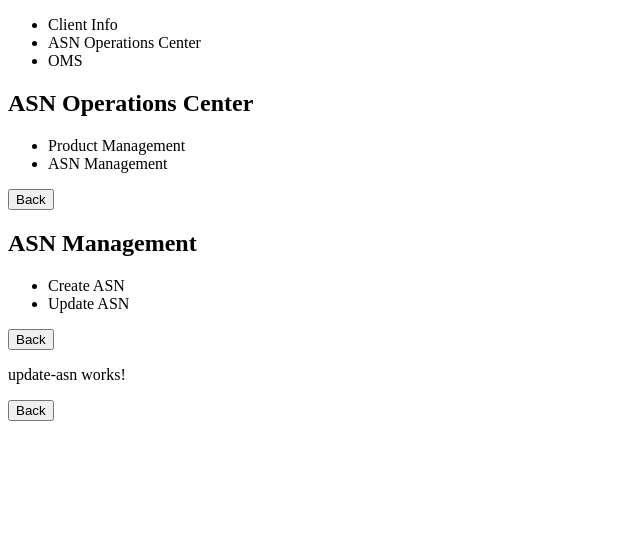
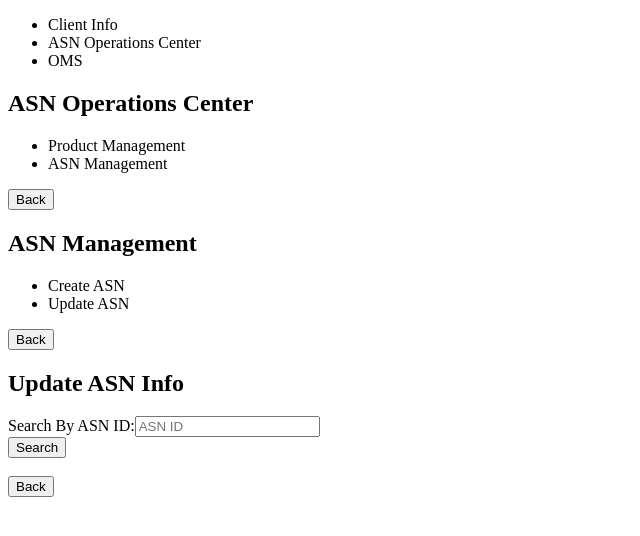
Before and after one commit to philipzhang86/mini-warehouse, an Angular app: page /client-dashboard/asn-operations-center/asn-dashboard/update-asn in a window 1280 px wide. Shown: the top 536 px of the page, without its empty margins (0-640 px from the left). Built offline with nearby package versions, Linux system fonts and the light colour scheme.

Commit message:
update-asn 1.0 added

```diff
--- a/src/app/asn-dashboard/update-asn/update-asn.component.html
+++ b/src/app/asn-dashboard/update-asn/update-asn.component.html
@@ -1,3 +1,24 @@
-<p>update-asn works!</p>
-<button (click)="goBack()">Back</button>
-<router-outlet></router-outlet>
+<div class="update-asn-info">
+  <h2>Update ASN Info</h2>
+
+  <!-- Search form -->
+  <form #searchForm="ngForm" (ngSubmit)="searchAsn(searchForm)">
+    <div>
+      <label for="id">Search By ASN ID:</label>
+      <input type="text" id="id" [(ngModel)]="search.id" name="id" placeholder="ASN ID" required>
+    </div>
+    <button type="submit">Search</button>
+  </form>
+  <br>
+
+  <!-- Update form, only show if ASN has been loaded -->
+  <form *ngIf="asn && asn.id" (ngSubmit)="updateAsn()">
+    <div>
+      <label>Expected Arrival Time (UTC):</label>
+      <input type="datetime-local" [(ngModel)]="asn.expectedArrivalTime" name="expectedArrivalTime" required>
+    </div>
+    <button type="submit">Update Info</button>
+  </form>
+
+  <button (click)="goBack()">Back</button>
+</div>
--- a/src/app/asn-dashboard/update-asn/update-asn.component.ts
+++ b/src/app/asn-dashboard/update-asn/update-asn.component.ts
@@ -9,6 +9,10 @@ import { AuthService } from 'src/app/auth.service';
   styleUrls: ['./update-asn.component.scss']
 })
 export class UpdateAsnComponent implements OnInit {
+  search = {
+    id: ''
+  };
+  asn: any = {};
 
   constructor(
     private http: HttpClient,
@@ -17,6 +21,48 @@ export class UpdateAsnComponent implements OnInit {
   ) { }
 
   ngOnInit(): void {
+    console.log("update asn info called");
+  }
+
+  searchAsn(form: any): void {
+    let url = 'http://localhost:9081/asn-service/api/clients/asns/';
+    const token = this.authService.getToken();
+    const headers = new HttpHeaders({ 'Authorization': `Bearer ${token}` });
+
+    if (this.search.id) {
+      url += `by-id/${this.search.id}`;
+    } else {
+      alert('Please provide an ID');
+      return;
+    }
+
+    this.http.get<any>(url, { headers }).subscribe(
+      asn => {
+        this.asn = asn;
+        this.asn.expectedArrivalTime = new Date(asn.expectedArrivalTime).toISOString().slice(0, 16);  // UTC conversion
+      },
+      error => {
+        console.error('Error fetching ASN info', error);
+        alert('Failed to fetch ASN info');
+      }
+    );
+  }
+
+  updateAsn(): void {
+    const token = this.authService.getToken();
+    // Make sure to send back the UTC string, as we originally adjusted for input display
+    this.http.put('http://localhost:9081/asn-service/api/clients/asns/', this.asn, {
+      headers: new HttpHeaders({ 'Authorization': `Bearer ${token}` })
+    }).subscribe(
+      () => {
+        alert('ASN info updated');
+        this.goBack();
+      },
+      error => {
+        console.error('Error updating ASN info', error);
+        alert('Failed to update ASN');
+      }
+    );
   }
 
   goBack(): void {
```
